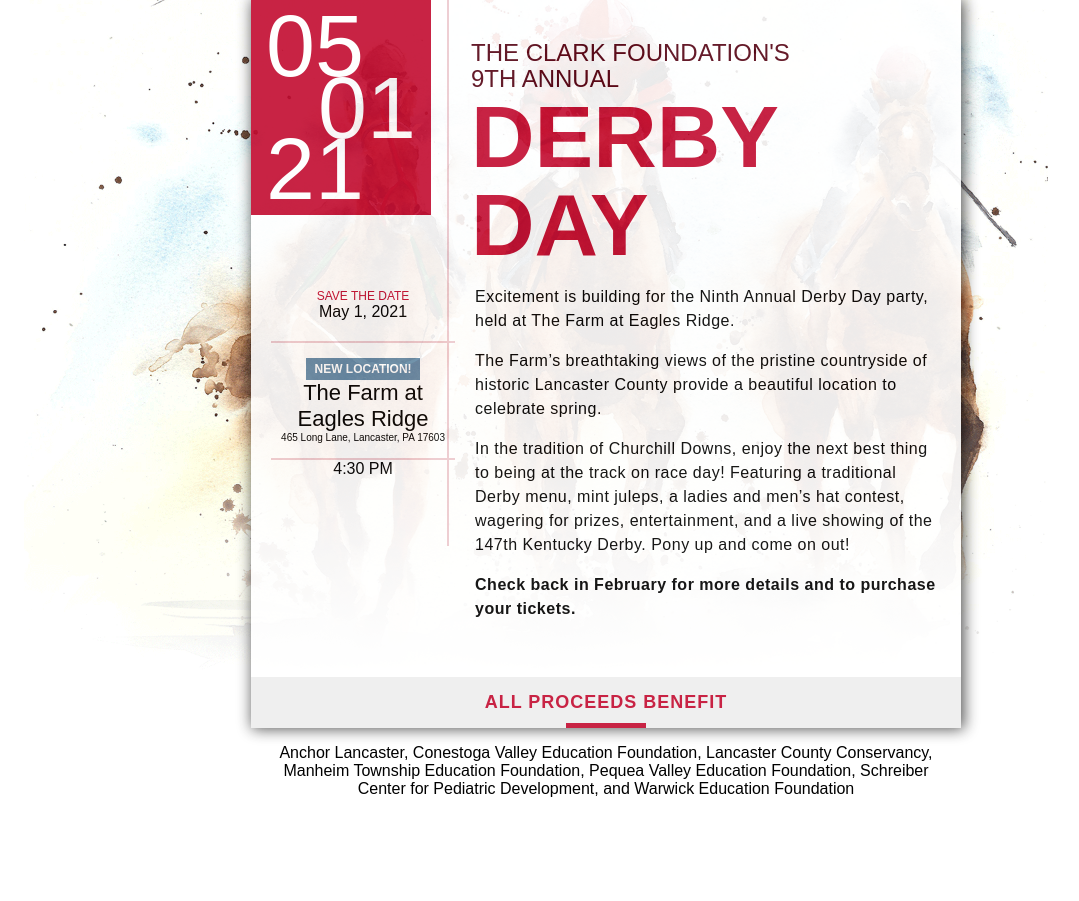
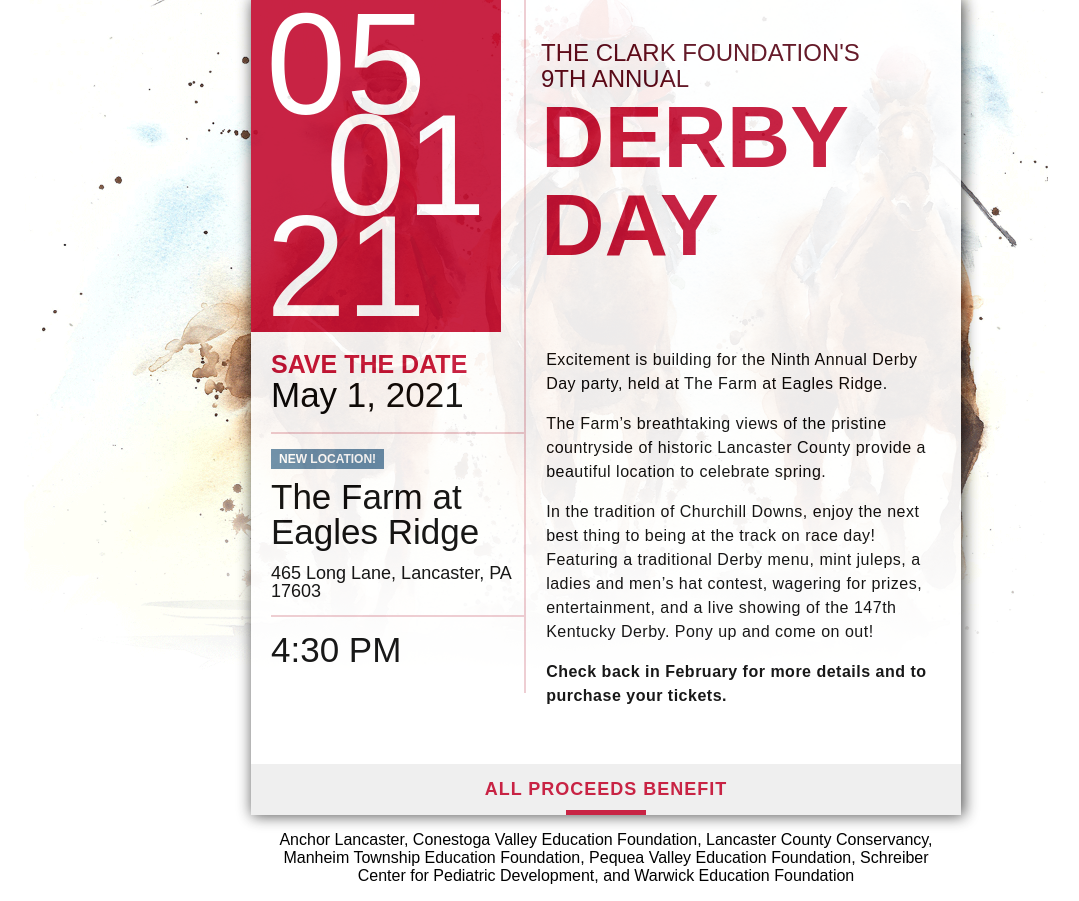
Before and after one commit to lisli/dd-std-2021, a PHP site: page / in a window 1280 px wide. Shown: the whole page, without its empty margins (34-1113 px from the left). Before the commit the page ends 797 px from the top, so only its background shows below. Run offline with PHP 8.4, Linux system fonts and the light colour scheme; style sheets or scripts are compiled from the project's sources; some libraries are stand-ins or nearby versions; some web fonts are replaced.

Commit message:
more desktop styles

```diff
--- a/src/scss/styles.scss
+++ b/src/scss/styles.scss
@@ -63,9 +63,9 @@
             content: '';
             background: $redLight;
             width: 2px;
-            height: 75%;
+            height: 85%;
             position: absolute;
-            left: 196px;
+            left: 273px;
         }
     }
 }
@@ -86,9 +86,9 @@
 
     @media (min-width: $smallDesktop) {
         padding-top: 40px;
+
     }
 }
-
 
 .header--large {
     color: $red;
@@ -112,6 +112,8 @@
     @media (min-width: $smallDesktop) {
         margin: 0 20px 0 -20px;
         float: left;
+        font-size: 9em;
+        max-width: 250px;
     }
 
 
@@ -119,6 +121,7 @@
         text-align: right;
     }
 }
+
 
 .main {
     @media (min-width: $smallDesktop) {
@@ -135,6 +138,8 @@
         display: flex;
         flex-direction: column;
         border: none;
+        width: 420px;
+        line-height: 1;
     }
 }
 
@@ -161,6 +166,8 @@
     @media (min-width: $smallDesktop) {
         flex: 0;
         border-right: none;
+        font-size: 35px;
+        align-items: baseline;
     }
 }
 
@@ -168,7 +175,14 @@
     font-size: 12px;
     color: $red;
     text-transform: uppercase;
+    font-weight: bold;
+
+    @media (min-width: $smallDesktop) {
+        font-size: 25px;
+    }
 }
+
+
 
 .info__time {
     flex: 1;
@@ -179,6 +193,9 @@
     @media (min-width: $smallDesktop) {
         flex: 0;
         order: 3;
+        font-size: 35px;
+        justify-content: flex-start;
+        padding: 15px 0;
     }
 }
 
@@ -192,14 +209,22 @@
     padding: 15px 0;
 
     @media (min-width: $smallDesktop) {
+        align-items: baseline;
         border-bottom: 2px solid $redLight;
-        text-align: center;
+        font-size: 35px;
     }
 }
 
+
 .info__location--small {
     font-size: 10px;
+    @media (min-width: $smallDesktop) {
+        font-size: 18px;
+        margin-top: 15px;
+    }
 }
+
+
 
 .info__flag {
     background: $blue;
@@ -208,6 +233,10 @@
     font-size: 12px;
     font-weight: bold;
     text-transform: uppercase;
+
+    @media (min-width: $smallDesktop) {
+        margin-bottom: 10px;
+    }
 }
 
 .text__container {
```
